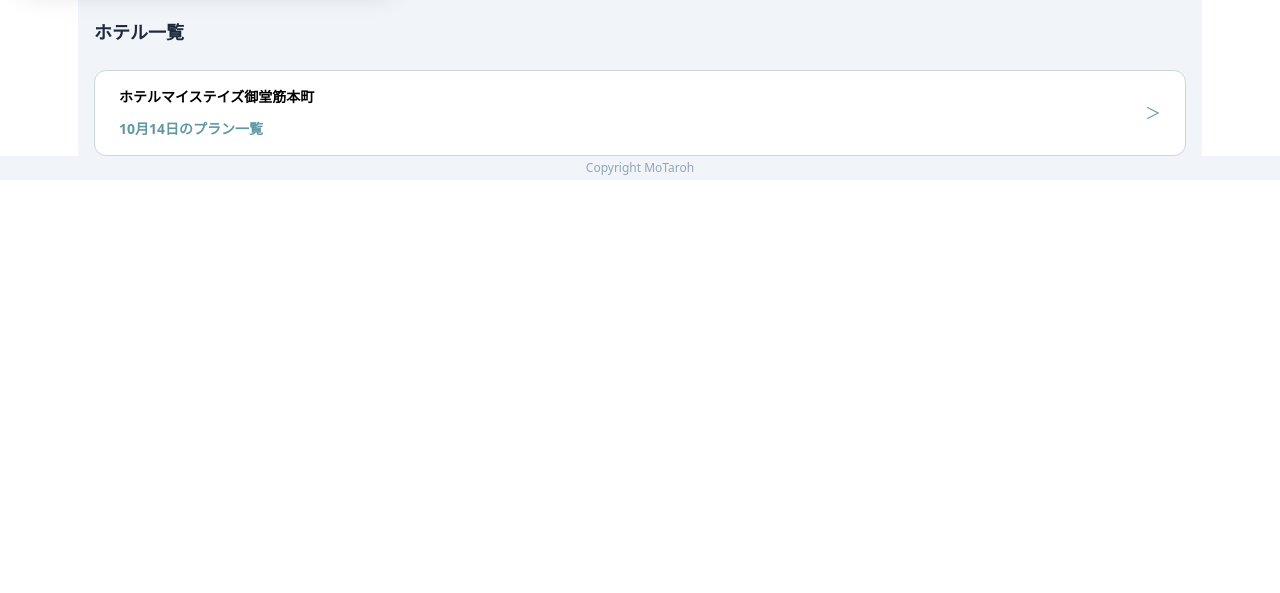
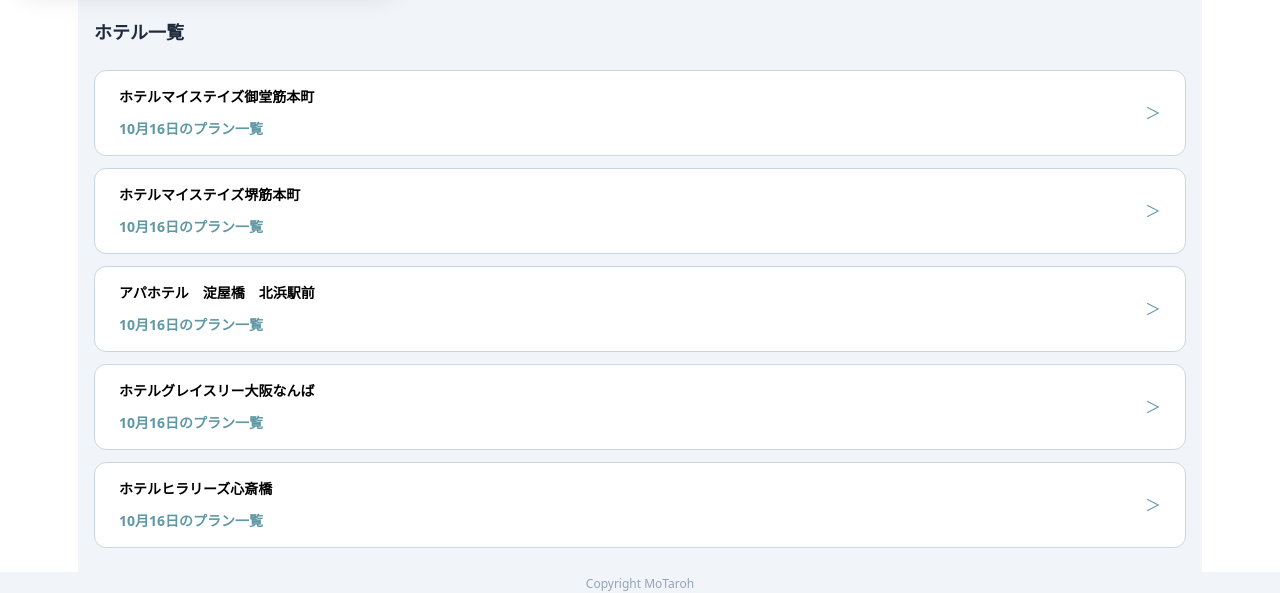
Before and after one commit to MoTaroh/late-checkout-webapp, a React (Create React App) app: page / in a window 1280 px wide. Shown: the part 802-1395 px from the top of the page. Before the commit the page ends 982 px from the top, so only its background shows below. Built offline with nearby package versions, Linux system fonts and the light colour scheme.

Commit message:
mapでホテルリストを表示

```diff
--- a/src/components/HotelListItem.tsx
+++ b/src/components/HotelListItem.tsx
@@ -1,16 +1,26 @@
 import React from 'react'
 
-const HotelListItem = () => {
+
+// TODO: 親でホテルリストをmapして読み込むので、ホテル情報を受け取る
+// TODO: 検索情報（日付と都道府県と人数）を受け取る
+// TODO: 受け取った情報をもとにURLを生成する
+// TODO: 要素全体にクリックイベントを設定し、URLを別タブで開く
+
+
+
+const HotelListItem = (props: any) => {
+    const url = `https://www.jalan.net/yad${props.hotelInfo.hotelNo}/plan/?screenId=UWW3101&yadNo=${props.hotelInfo.hotelNo}&reSearchFlg=1&roomCrack=200000&smlCd=272005&distCd=01&stayYear=2021&stayMonth=8&stayDay=12&stayCount=1&roomCount=1&adultNum=${props.searchInfo.personNum}&minPrice=0&maxPrice=999999`
+    // クリックイベント
     return (
-        <div className="flex items-center justify-between px-6 py-4 bg-white border border-gray-300 rounded-xl">
+        <a href={url} rel="noopener noreferrer" target="_blank" className="flex items-center justify-between px-6 py-4 bg-white border border-gray-300 cursor-pointer rounded-xl">
             <div className="flex flex-col">
-                <h3 className="text-sm font-bold">ホテルマイステイズ御堂筋本町</h3>
-                <span className="mt-3 text-sm font-bold text-hotel-green">10月14日のプラン一覧</span>
+                <h3 className="text-sm font-bold">{props.hotelInfo.hotelName}</h3>
+                <span className="mt-3 text-sm font-bold text-hotel-green">{props.searchInfo.date}のプラン一覧</span>
             </div>
             <div className="text-hotel-green">
                 ＞
             </div>
-        </div>
+        </a>
     )
 }
 
--- a/src/pages/HotelListPage.tsx
+++ b/src/pages/HotelListPage.tsx
@@ -1,11 +1,46 @@
 import React from 'react'
 import HotelListItem from '../components/HotelListItem'
+
+const hotelList = [
+    {
+        "hotelName": "ホテルマイステイズ御堂筋本町",
+        "hotelNo": "314648"
+    },
+    {
+        "hotelName": "ホテルマイステイズ堺筋本町",
+        "hotelNo": "314648"
+    },
+    {
+        "hotelName": "アパホテル　淀屋橋　北浜駅前",
+        "hotelNo": "314648"
+    },
+    {
+        "hotelName": "ホテルグレイスリー大阪なんば",
+        "hotelNo": "314648"
+    },
+    {
+        "hotelName": "ホテルヒラリーズ心斎橋",
+        "hotelNo": "314648"
+    },
+]
+
+const searchInfo = {
+    "date": "10月16日",   // TODO: datetimeを使用
+    "prefecture": "大阪府",
+    "personNum": 2
+}
 
 const HotelListPage = () => {
     return (
         <div className="container flex flex-col bg-gray-100">
             <h2 className="mt-5 mb-6 text-lg font-bold text-gray-800">ホテル一覧</h2>
-            <HotelListItem></HotelListItem>
+            <div className="flex flex-col mb-6 space-y-3">
+                {
+                    hotelList.map(hotelInfo => (
+                        <HotelListItem key={hotelInfo.hotelName} hotelInfo={hotelInfo} searchInfo={searchInfo}></HotelListItem>
+                    ))
+                }
+            </div>
         </div>
     )
 }
```
